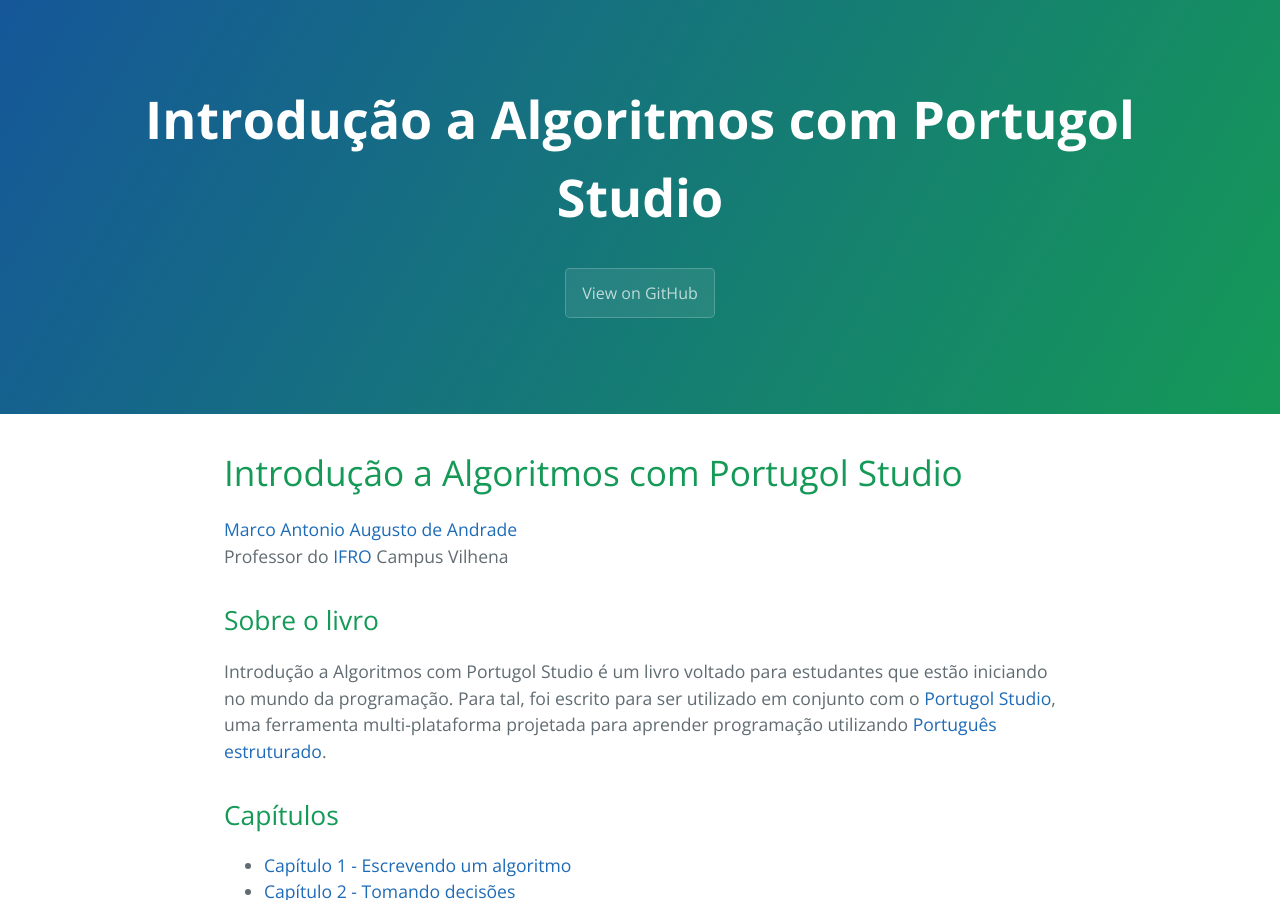
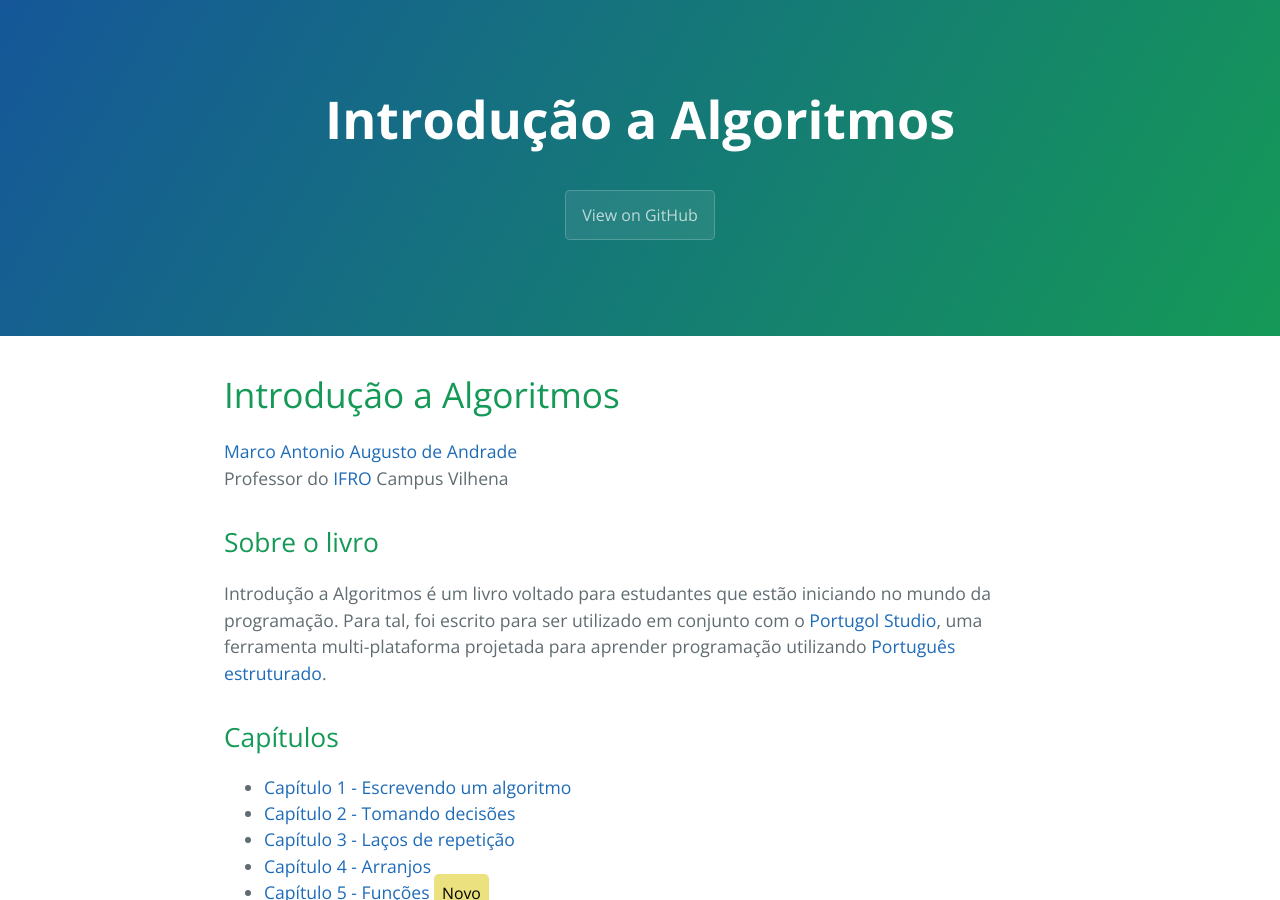
Before and after one commit to marcoaugustoandrade/livro-algoritmos, a Jekyll site: the page built from index.md, in a window 1280 px wide and 900 px high. Built offline with Jekyll 4.4.1, drawn with Linux system fonts in a browser that asks for light colours; our own code applies the rules of GitHub Pages for plain Markdown files; the repository's description, which GitHub fills in, is left out.

Commit message:
Update index.md

```diff
--- a/index.md
+++ b/index.md
@@ -1,10 +1,10 @@
-# Introdução a Algoritmos com Portugol Studio
+# Introdução a Algoritmos
 
 [Marco Antonio Augusto de Andrade](https://marcoandra.de)
 Professor do [IFRO](https://www.ifro.edu.br) Campus Vilhena
 
 ## Sobre o livro
-Introdução a Algoritmos com Portugol Studio é um livro voltado para estudantes que estão iniciando no mundo da programação. Para tal, foi escrito para ser utilizado em conjunto com o [Portugol Studio](http://lite.acad.univali.br/portugol/), uma ferramenta multi-plataforma projetada para aprender programação utilizando [Português estruturado](https://pt.wikipedia.org/wiki/Portugol).
+Introdução a Algoritmos é um livro voltado para estudantes que estão iniciando no mundo da programação. Para tal, foi escrito para ser utilizado em conjunto com o [Portugol Studio](http://lite.acad.univali.br/portugol/), uma ferramenta multi-plataforma projetada para aprender programação utilizando [Português estruturado](https://pt.wikipedia.org/wiki/Portugol).
 
 ## Capítulos
 * [Capítulo 1 - Escrevendo um algoritmo](cap1.html)
```
